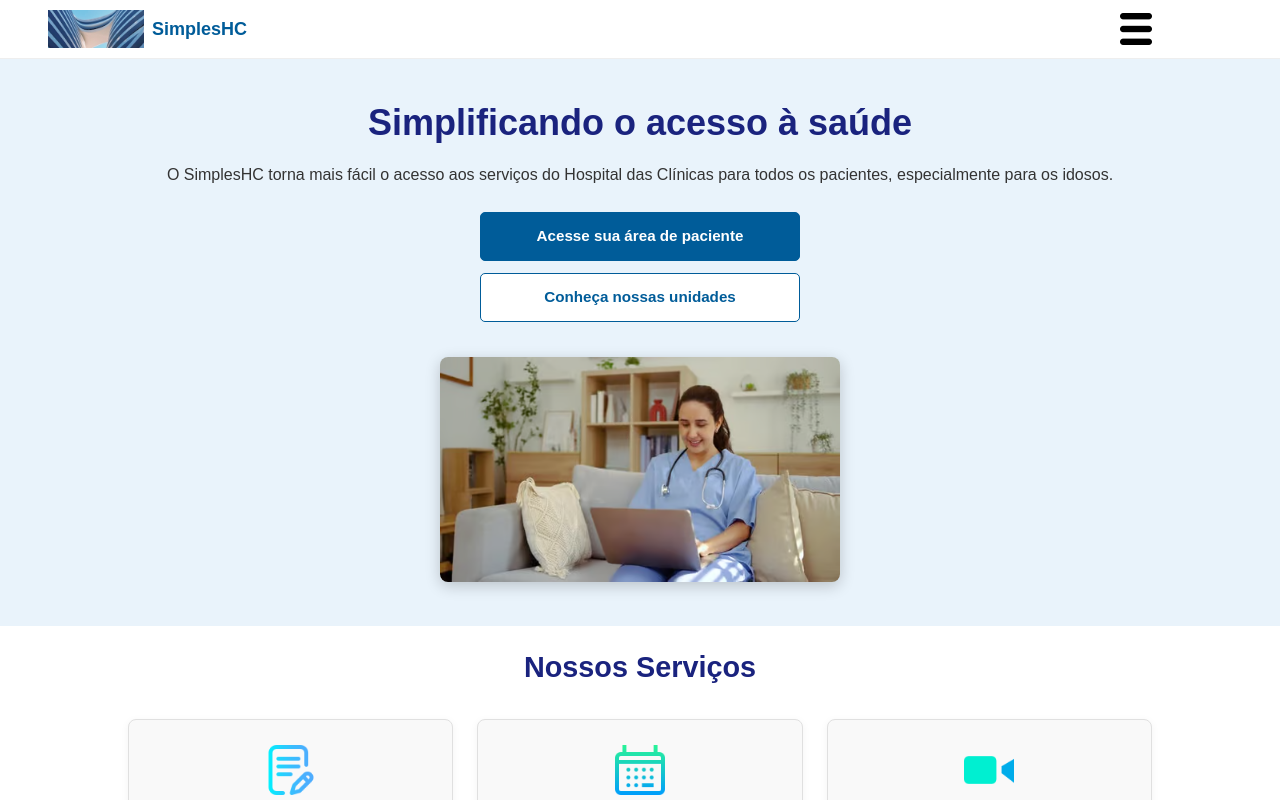
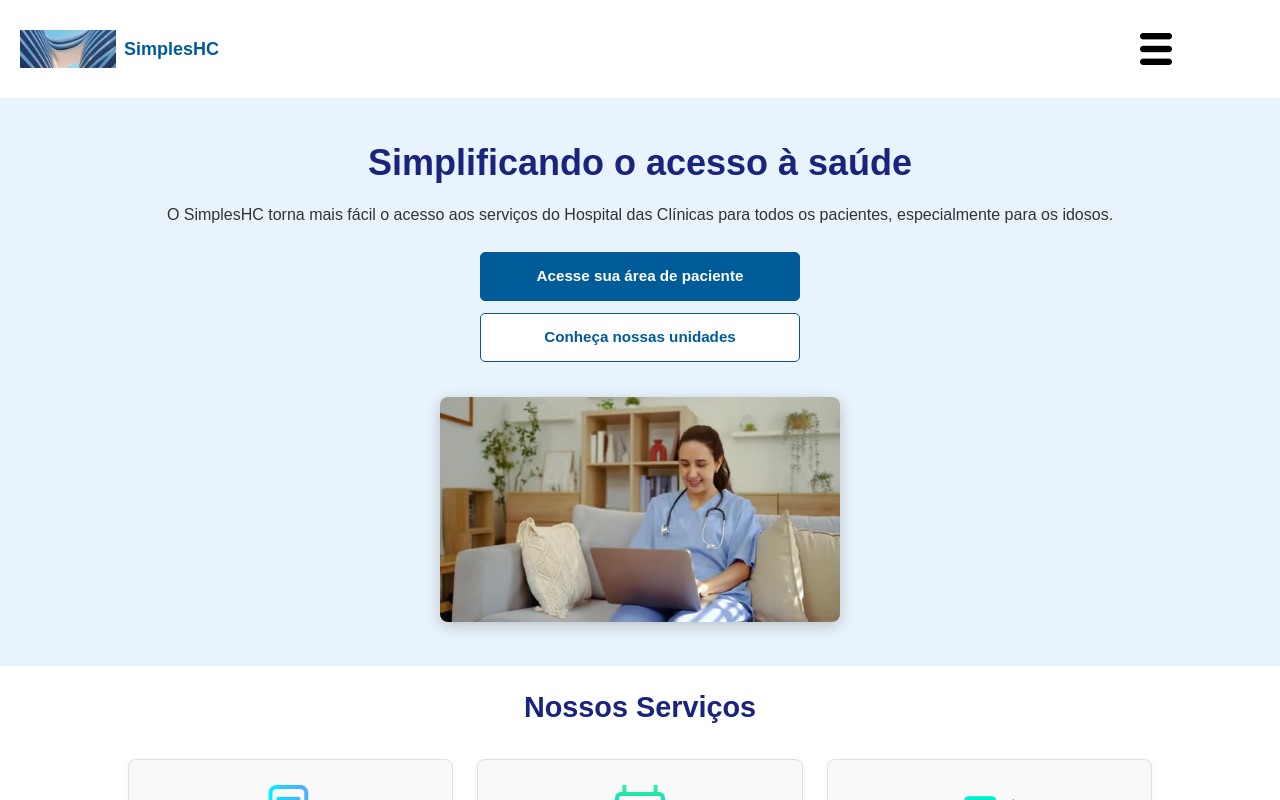
Before and after one commit to Grupo-ELM-Challenge-3-Sprint/front-end-design-engineering, a React (Vite) app in the folder sprint-3/: page / in a window 1280 px wide. Shown: the top 800 px of the page. Built offline with nearby package versions, Linux system fonts and the light colour scheme.

Commit message:
Arrumando o header

```diff
--- a/sprint-3/src/assets/css/estilos.css
+++ /dev/null
@@ -1 +0,0 @@
-/*Teste*/
--- a/sprint-3/src/components/Cabecalho/Cabecalho.tsx
+++ b/sprint-3/src/components/Cabecalho/Cabecalho.tsx
@@ -7,8 +7,8 @@ export default function Cabecalho() {
     const linkClasses = ({ isActive }: { isActive: boolean }) => `block text-base p-4 ${isActive ? "text-blue-600 font-bold border-b-2 border-blue-600" : "text-gray-700 hover:text-blue-600"}`;
   return (
     <header className="bg-white py-2.5 border-b border-[#eee] relative top-0 z-[1000]" >
-        <div className="w-[90%] flex justify-between items-center relative">
-                <Link to="/" className="logo font-bold text-[#005c99] no-underline ml-12 z-[1001] flex items-center">
+        <div className="w-[90%] flex justify-between items-center relative m-5">
+                <Link to="/" className="logo font-bold text-[#005c99] no-underline z-[1001] flex items-center">
                     <img src={imagemLogo} alt="Logo SimplesHC" className="w-24 h-auto mr-2" />
                     <span className="text-lg text-[#005c99]">SimplesHC</span>
                 </Link>
--- a/sprint-3/src/globals.css
+++ b/sprint-3/src/globals.css
@@ -11,7 +11,6 @@
 .container {
   @apply max-w-5xl mx-auto py-5;
 }
-
 
 h2, h3 {
   @apply text-[1.8em] mb-[30px] text-center text-[#1a237e] font-bold;
```
